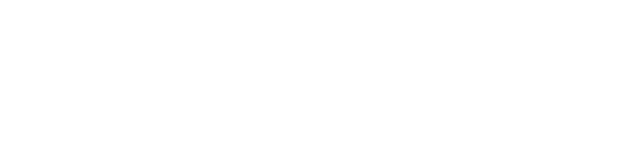
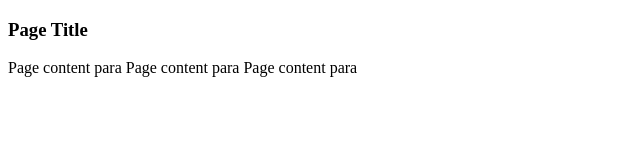
Before and after one commit to 5ganes/csy1018a, a plain HTML site: page index.html in a window 1280 px wide. Shown: the whole page, without its empty margins (0-640 px from the left). Drawn offline with Linux system fonts and the light colour scheme.

Commit message:
index file changed

```diff
--- a/index.html
+++ b/index.html
@@ -4,6 +4,7 @@
 		<title>first web page</title>
 	</head>
 	<body>
-
+		<h3>Page Title</h3>
+		<p>Page content para Page content para Page content para </p>
 	</body>
 </html>
```
